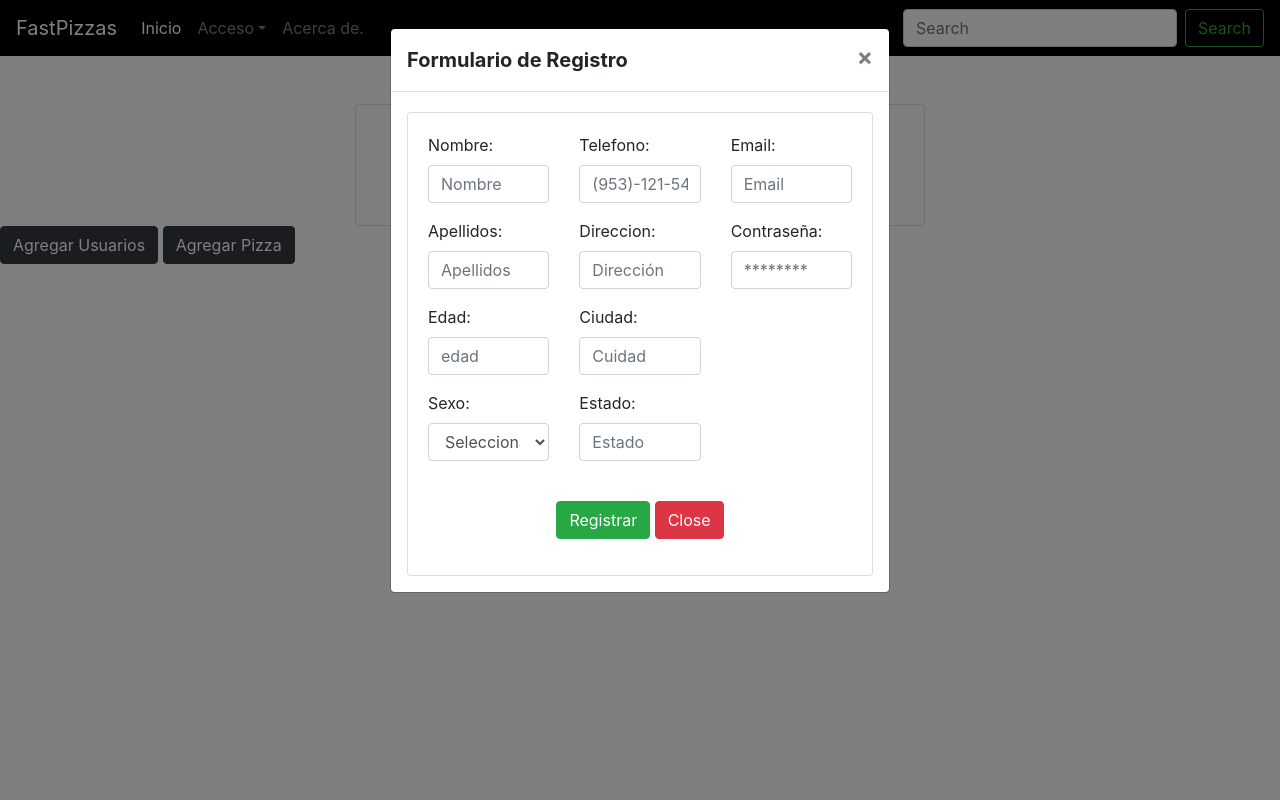
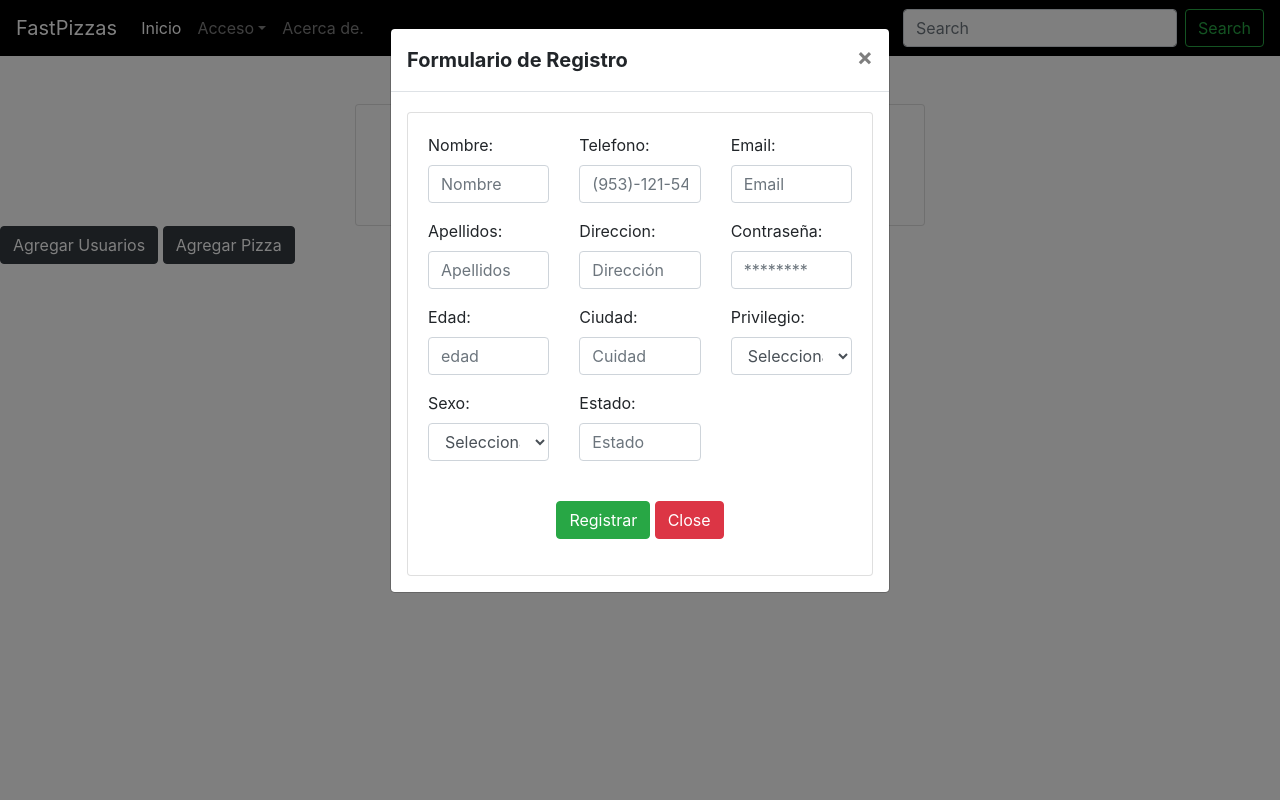
Before and after one commit to tirandoCodigoF/Sistema-pizzas, a PHP site: page /Sistema-pizzas/TipoUsuario/Administrador.php in a window 1280 px wide, after a click on "Agregar Usuarios". Run offline with PHP 8.4, Linux system fonts and the light colour scheme; a user stored in the database is signed in.

Commit message:
agregando opcion de privilegios
Co-Authored-By: tirandocodigof <tirandocodigof@users.noreply.github.com>

```diff
--- a/PIZZAS/Vista/MenuAdmin/modaladd.php
+++ b/PIZZAS/Vista/MenuAdmin/modaladd.php
@@ -99,6 +99,16 @@
             <label>Contraseña: </label>
             <input type="password" name="password" autofocus require placeholder="********" class="form-control">
           </div>
+          <div class="form-group">
+          <label>Privilegio: </label>
+           <select name="priv" id="priv" class="form-control" required require>
+           <option selected>Seleccionar</option>
+            <option value="1">Administrador</option>
+           <option value="2">Vendedor</option>
+           <option value="3">Cliente</option>
+           </select>
+          </div>
+
            </div>
            </div>
            </div>
```
